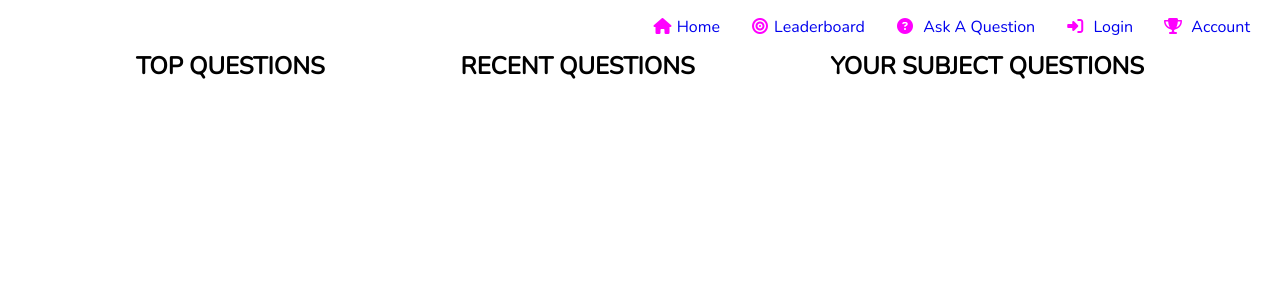
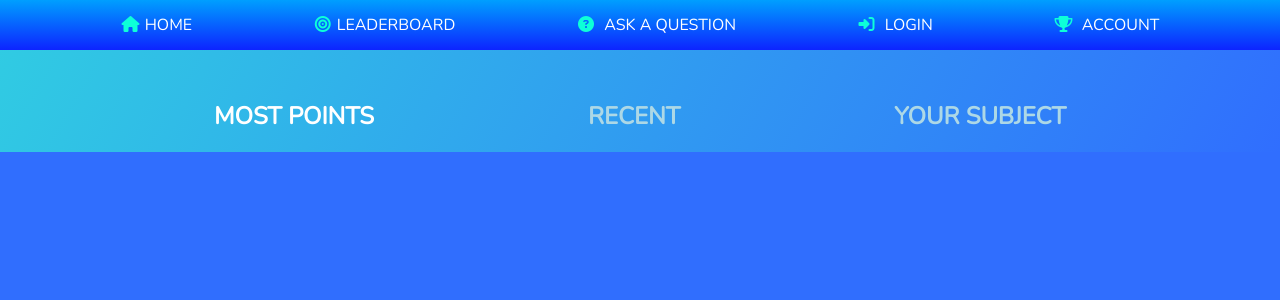
Before and after one commit to teemak/social, a Flask app: page / in a window 1280 px wide. Shown: the top 300 px of the page. Run offline with Flask 2, Linux system fonts and the light colour scheme; data that the repository does not hold is empty; some libraries are stand-ins or nearby versions.

Commit message:
some styling

```diff
--- a/forms.py
+++ b/forms.py
@@ -10,6 +10,7 @@ class LoginForm(FlaskForm):
 #FORM to pass data
 class QuestionForm(FlaskForm):
     question = StringField('What is your question?', validators=[DataRequired()])
+    score = HiddenField('points')
     submit = SubmitField('Submit Question')
 
 class AnswerForm(FlaskForm):
--- a/templates/base.html
+++ b/templates/base.html
@@ -5,49 +5,109 @@
 		<link href="{{ url_for('static', filename='styles.css') }}" rel="sylesheet">
 		<script src="https://use.fontawesome.com/96e6eda1b2.js"></script>
 <style>
-	body {
+	:root {
+		--color-primary: #009FFF;
+		--color-primary-light: #0CCFE8;
+		--color-primary-lightest: #0DFFD8;
+		--color-primary-dark: #0C5BE8;
+		--color-primary-darkest: #0D24FF;
+		--color-secondary: #FF9F4B;
+		--color-secondary-light: #E87138;
+		--color-secondary-dark: #FF603E;
+	}
+	body, ul, li, a, button {
 		padding: 0;
 		margin: 0;
+	}
+	body {
 		box-sizing: border-box;
 		font-family: 'Nunito';
 		overflow-x: hidden;
+		background: #306efe linear-gradient(120deg, #30cde2 0, #306efe 100%) no-repeat;
+		color: white;
 	}
 	.nav-bar {
 		position: fixed;
-		top: 0;
-		right: 30px;
+		margin: 0;
+		height: 50px;
+		width: 100%;
+		background: linear-gradient(var(--color-primary), var(--color-primary-darkest));
 		list-style: none;
 		display: flex;
-		justify-content: flex-end;
-	}
-	.nav-bar__item {
-		margin-left: 30px;
+		justify-content: space-evenly;
+		align-items: center;
+		text-transform: uppercase;
 	}
 	a {
 		text-decoration: none;
+		color: white;
+		transition: .5s;
 	}
-	.question-title {
-		margin-top: 50px;
+	a:hover {
+		color: black;
+	}
+	.fa {
+		color: var(--color-primary-lightest);
+	}
+	.main-title {
+		margin-top: 100px;
 		text-align: center;
 		text-transform: uppercase;
+		color: lightblue;
+		cursor: pointer;
+		transition: .5s;
 	}
-	.question-container {
+	.main-title:hover {
+		transform: scale(1.2);
+	}
+	.active {
+		color: white;
+	}
+	.questions-container {
 		width: 100%;
-		margin: 50px;
+		height: 100%;
+		display: flex;
+		justify-content: space-evenly;
+		align-items: center;
+		flex-wrap: wrap;
 	}
-	.question-link {
-		padding: 5px;
+	.card-container {
+		border: 1px solid black;
 		border-radius: 5px;
-		border: 2px solid black;
+		height: 400px;
+		width: 20%;
+		margin: 10px;
+		margin-top: 50px;
+		overflow: hidden;
+		background: linear-gradient(var(--color-secondary-light), var(--color-secondary));
+	}
+	.question {
+		height: 30%;
+		background: linear-gradient(135deg, lightslategray, white);
+		margin: 0;
+		padding: 10px;
+		text-overflow: ellipsis;
+		border-bottom: 1px solid black;
 		color: black;
-		background: lightsalmon;
 	}
-	.question-answers {
-		list-style: none;
+	.points {
+		text-align: center;
 	}
-	.question-answer {
-		padding: 5px;
+	.cta-row {
+		padding: 15px;
+		display: flex;
+		justify-content: space-evenly;
 	}
+	.answer-button {
+		background: green;
+		border-radius: 50px;
+	}
+	.tags-row {
+		display: flex;
+		justify-content: space-evenly;
+		flex-wrap: wrap;
+	}
+
 	.form-answer {
 		width: 50%;
 		margin: 0 auto;
@@ -59,16 +119,6 @@
 	}
 	.tags-li {
 		margin-left: 10px;
-	}
-	.fa {
-		color: magenta;
-	}
-	.fa-star {
-		color: black;
-		background: yellow;
-		border: 2px solid black;
-		border-radius: 10px;
-		margin-left: 5px;
 	}
 	.cta, .increase {
 		border-radius: 10px;
@@ -83,10 +133,6 @@
 		width: 70px;
 		color: black;
 		border: 2px solid black;
-	}
-	.points {
-		display: inline;
-		margin-left: 55px;
 	}
 	.form-container {
 		display: flex;
--- a/templates/index.html
+++ b/templates/index.html
@@ -1,22 +1,27 @@
 {% extends 'base.html' %}
 {% block content %}
 <div class="query-questions">
-	<h2 class="question-title">Top Questions</h2>
-	<h2 class="question-title">Recent Questions</h2>
-	<h2 class="question-title">Your Subject Questions</h2>
+	<h2 class="main-title active">Most Points</h2>
+	<h2 class="main-title">Recent</h2>
+	<h2 class="main-title">Your Subject</h2>
 </div>
-	{% for item in questions %}
-	<p class="question-container">
-		<a class="question-link"href="{{ url_for('get_question', id=item.id) }}">{{item.question}}</a>
-		<span><button class="cta">ANSWER</button></span>
-		<span><p class="points">POINTS: 10<i class="fa fa-star fa-fw"></i></p>
-				<i class="fa fa-thumbs-up fa-fw increase">ADD POINTS</i>
-		</span>
-		<ul class="tags-ul">
-				<li class="tags-li"><i class="fa fa-angellist fa-fw"></i>Math</li>
-				<li class="tags-li"><i class="fa fa-superpowers fa-fw"></i>Algebra</li>
-				<li class="tags-li"><i class="fa fa-anchor fa-fw"></i>Grade 10</li>
-		</ul>
-	</p>
-	{% endfor %}
+	<div class="questions-container">
+		{% for item in questions %}
+		<div class="card-container">
+			<h4 class="question">{{ item.question }}</h4>
+			<div class="card-meta">
+				<p class="points">POINTS: $44</p>
+				<div class="cta-row">
+					<i class="fa fa-thumbs-up fa-fw fa-4x"></i>
+					<button class="answer-button">ANSWER</button>
+				</div>
+				<div class="tags-row">
+						<p><i class="fa fa-star fa-fw"></i>MATHEMATICS</p>
+						<p><i class="fa fa-star fa-fw"></i>ALGEBRA</p>
+						<p><i class="fa fa-star fa-fw"></i>GRADE 10</p>
+				</div>
+			</div>
+		</div>
+		{% endfor %}
+	</div>
 {% endblock %}
```
